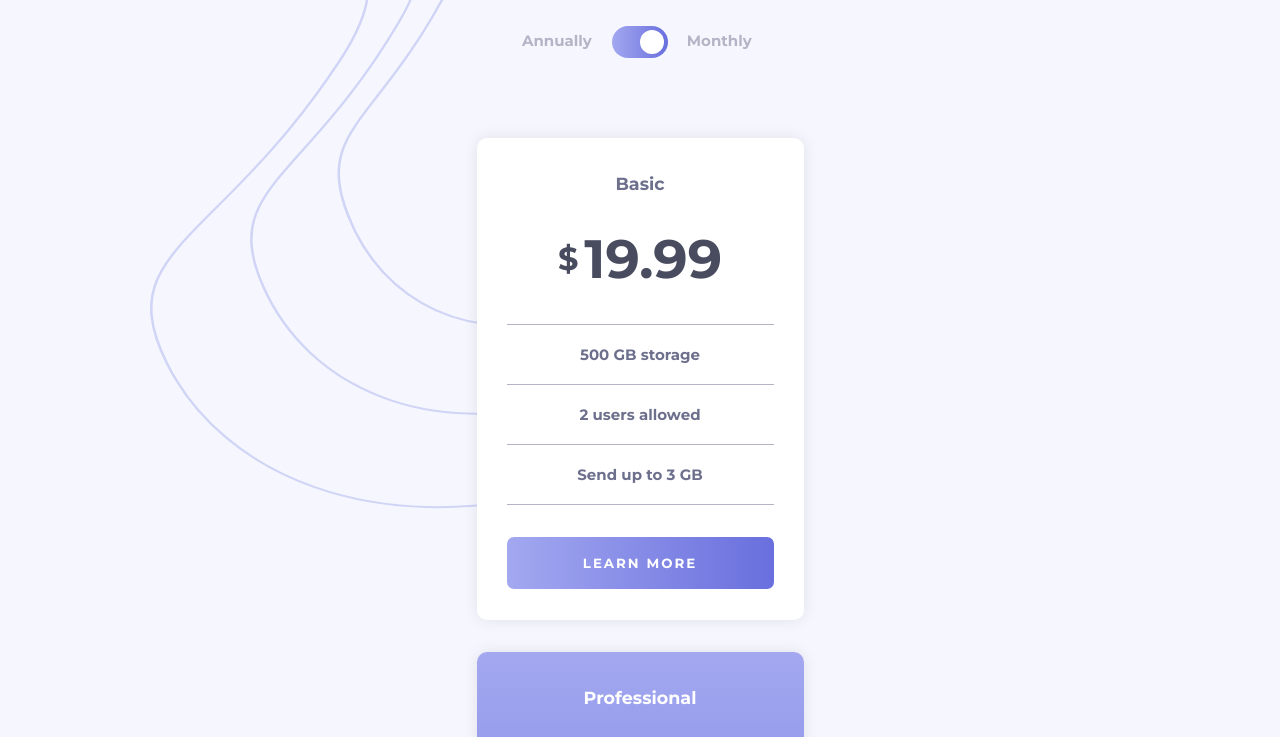
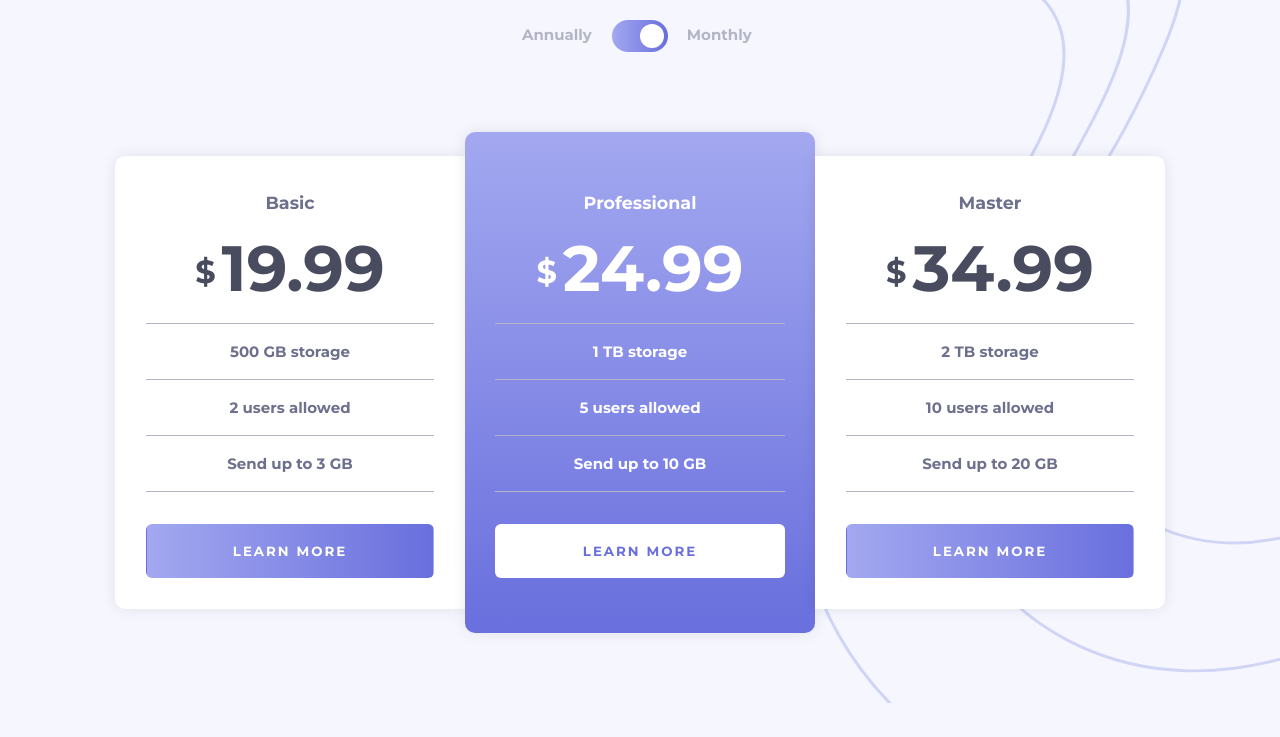
Before and after one commit to Fansters/pricing-component-with-toggle-master, a plain HTML site: page index.html in a window 1280 px wide. Shown: the part 128-865 px from the top of the page. After the commit the page ends 831 px from the top, so only its background shows below. Drawn offline with Linux system fonts and the light colour scheme.

Commit message:
finished with responsive design, tricky part was to transition btn with linear background. need to correctly position body bg img

```diff
--- a/index.html
+++ b/index.html
@@ -46,7 +46,7 @@
 		</main>
 
 		<div class="attribution">
-			Coded by
+			Coded by <br>
 			<a href="https://www.frontendmentor.io/profile/Fansters">Fansters</a>
 		</div>
 	</body>
--- a/style.css
+++ b/style.css
@@ -89,17 +89,17 @@ h1 {
 
 /* text around toggle btn */
 .toggle span::after,
-.toggle span::before{
-   color: var(--lightGrayishBlue);
-   line-height: 2;
+.toggle span::before {
+	color: var(--lightGrayishBlue);
+	line-height: 2;
 }
-.toggle span::before{
-   content: 'Annually';
-   margin-left: -90px;
+.toggle span::before {
+	content: "Annually";
+	margin-left: -90px;
 }
-.toggle span::after{
-   content: 'Monthly';
-   margin-left:95px;
+.toggle span::after {
+	content: "Monthly";
+	margin-left: 95px;
 }
 
 /* card css */
@@ -177,17 +177,20 @@ input[type="checkbox"] ~ .pricing-cont .priceMaster::after {
 	margin-bottom: 2rem;
 }
 
-.learn-more {
+.card .learn-more {
+	position: relative;
 	width: 100%;
-	border: none;
+	border: 1px solid transparent;
 	background: linear-gradient(90deg, rgb(163, 168, 240), rgb(105, 111, 221));
 	padding: 1.125rem 0;
-	border-radius: 7px;
+	border-radius: 6px;
 	text-transform: uppercase;
 	letter-spacing: 0.125rem;
 	color: #fff;
 	font-weight: 700;
 	font-family: "Montserrat", sans-serif;
+	transition: all 0.2s ease-in-out;
+	z-index: 1;
 }
 
 /* middle card */
@@ -201,6 +204,8 @@ input[type="checkbox"] ~ .pricing-cont .priceMaster::after {
 .card2 .learn-more {
 	background: #fff;
 	color: rgb(105, 111, 221);
+	border: 1px solid transparent;
+	/* transition: all 0.2s ease-in-out; */
 }
 
 /* CREDITS */
@@ -219,3 +224,174 @@ a:visited {
 a:hover {
 	color: tomato;
 }
+
+/* RESPONSIVE */
+@media only screen and (min-width: 500px) {
+	.card {
+		width: 27rem;
+	}
+}
+@media only screen and (min-width: 768px) {
+	body {
+		background-position: 300px 0px;
+		background-size: 575px 967px;
+	}
+	.pricing-cont {
+		display: flex;
+	}
+	.card {
+		width: 15rem;
+		min-height: 16rem;
+	}
+	h3 {
+		margin: 0 0 1.5rem 0;
+	}
+	.card-price,
+	.card-price:after {
+		font-size: 3rem;
+		margin: 0 0 1.5rem 0;
+	}
+	.card-price::before {
+		vertical-align: 15%;
+	}
+	.card-text {
+		padding: 1rem 0;
+	}
+	.card .card-text:nth-child(5) {
+		margin-bottom: 1.5rem;
+	}
+}
+
+@media only screen and (min-width: 992px) {
+	body {
+		background-position: 600px -30px;
+		background-size: 575px 967px;
+	}
+	section {
+		margin-top: 4rem;
+	}
+	.toggle {
+		transition: all 0.2s ease-in-out;
+	}
+	.toggle:hover {
+		cursor: pointer;
+		opacity: 0.8;
+	}
+	.pricing-cont {
+		justify-content: center;
+		align-items: center;
+	}
+	.card {
+		width: 18.75rem;
+		height: 30.125rem;
+		margin: 0;
+		padding: 2.1875rem 1.875rem 1.9375rem;
+	}
+	.card1 {
+		border-radius: 10px 0 0 10px;
+	}
+	.card2 {
+		border-radius: 10px;
+		min-height: 34.125rem;
+		padding: 4.1875rem 1.875rem 1.9375rem;
+	}
+	.card3 {
+		border-radius: 0 10px 10px 0;
+	}
+	h3 {
+		margin: 0 0 2rem 0;
+	}
+	.card-price,
+	.card-price:after {
+		font-size: 3.375rem;
+		margin: 0 0 2rem 0;
+	}
+	.card-price::before {
+		vertical-align: 20%;
+	}
+	.card-text {
+		padding: 1.25rem 0;
+	}
+	.card .card-text:nth-child(5) {
+		margin-bottom: 2rem;
+	}
+	.card1 .learn-more:hover,
+	.card3 .learn-more:hover {
+		cursor: pointer;
+		border: 1px solid var(--lightGrayishBlue);
+		color: rgb(105, 111, 221);
+	}
+	.card1 .learn-more::before,
+	.card3 .learn-more::before {
+		position: absolute;
+      border-radius: 6px;
+		content: "";
+		top: 1px;
+		right: 1px;
+		bottom: 1px;
+		left: 1px;
+		background: linear-gradient(to bottom, hsl(0, 0%, 100%), hsl(0, 0%, 98%));
+		z-index: -1;
+		transition: opacity 0.2s linear;
+		opacity: 0;
+	}
+	.card .learn-more:hover::before {
+		opacity: 1;
+      top: 0;
+		right: 0;
+		bottom: 0;
+		left: 0;
+	}
+	.card2 .learn-more:hover {
+		cursor: pointer;
+		background: transparent;
+		color: #fff;
+		border: 1px solid #fff;
+	}
+
+   .attribution {
+      position: absolute;
+      top: 1.25rem;
+      left: 1.25rem;
+      /* left: 0%; */
+      transform: translateX(0);
+   }
+   a,
+   a:visited {
+      font-size: large;
+      text-decoration: none;
+      color: tomato;
+      transition: color 0.2s ease-in-out;
+   }
+   a:hover {
+      color: #2196f3;
+   }
+}
+
+@media only screen and (min-width: 1200px) {
+	body {
+		background-position: 800px -30px;
+		background-size: 575px 967px;
+	}
+	.card {
+		min-width: 21.875rem;
+		height: 28.3125rem;
+		margin: 0;
+		padding: 2.25rem 1.9375rem 1.9375rem;
+	}
+	.card2 {
+		min-height: 31.3125rem;
+		padding: 3.75rem 1.875rem 1.9375rem;
+	}
+	h3 {
+		margin: 0 0 1rem 0;
+	}
+	.card-price,
+	.card-price:after {
+		font-size: 4rem;
+		margin: 0 0 1rem 0;
+	}
+	.card-text {
+		padding: 1.125rem 0;
+	}
+}
```
